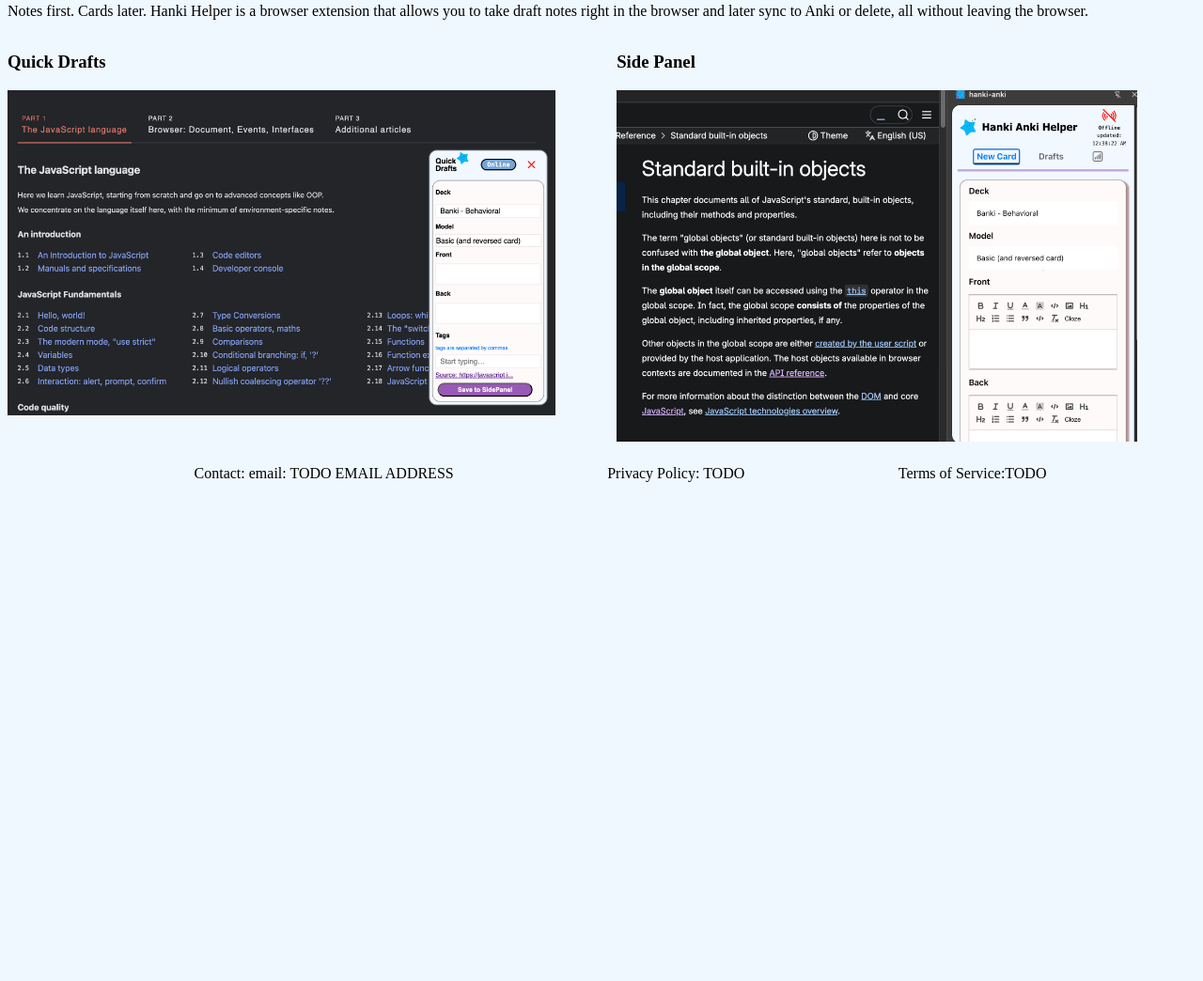
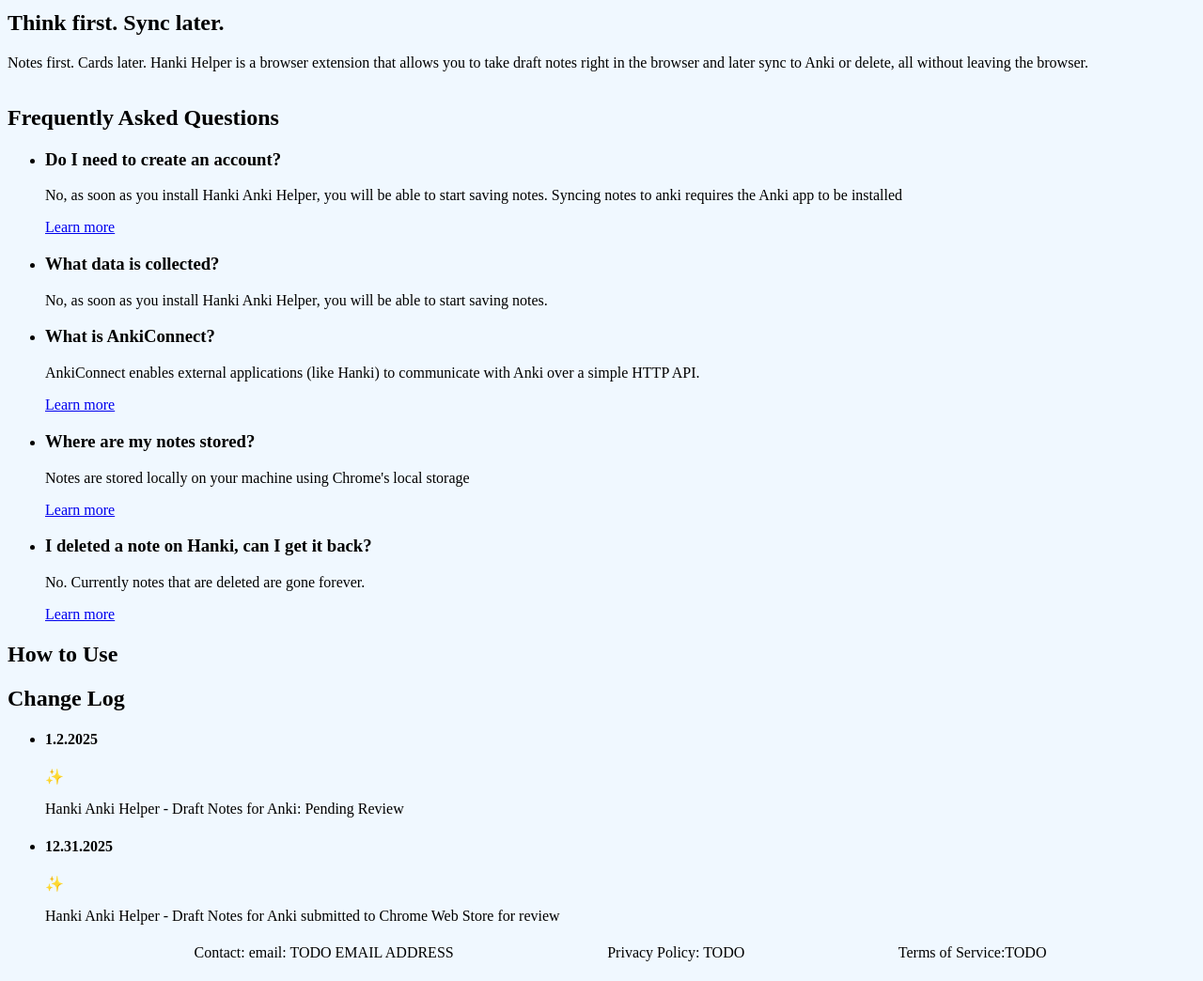
Before and after one commit to Salgado3/hanki_helper_website, a plain HTML site: page index.html in a window 1280 px wide. Shown: the part 301-1345 px from the top of the page at 94% size. Before the commit the page ends 835 px from the top, so only its background shows below. Drawn offline with Linux system fonts and the light colour scheme.

Commit message:
update navbar links. smooth scroll. add screen shots, faq, how to. wip.

```diff
--- a/index.html
+++ b/index.html
@@ -11,10 +11,10 @@
     <nav class="navbarContainer">
       <ul class="navbarUnorderedList">
         <li class="navbarListItem">
-          <a class="navbarButton" href="./pages/faq.html">FAQ's</a>
+          <a class="navbarButton" href="#FAQ" id="FAQ_navbar">FAQ's</a>
         </li>
         <li class="navbarListItem">
-          <a class="navbarButton" href="./pages/howTo.html">How to use</a>
+          <a class="navbarButton" href="#HowTo">How to use</a>
         </li>
         <li class="navbarListItem">
           <a href="#" class="navbarButton">Install on Chrome</a>
@@ -23,7 +23,10 @@
     </nav>
 
     <header class="headerContainer">
-      <strong class="underConstruction">WEBSITE UNDER CONSTRUCTION :)</strong>
+      <strong class="underConstruction"
+        >WEBSITE UNDER CONSTRUCTION :) (chrome ext pending review
+        1.2.2026)</strong
+      >
 
       <div class="headerTitleImgContainer">
         <h1 class="headerTitle">Hanki Anki Helper - Draft Notes for Anki</h1>
@@ -41,7 +44,7 @@
       </p>
       <div>
         <div class="screenshotContainer">
-          <section class="quickDraftsContainer">
+          <!-- <section class="quickDraftsContainer">
             <h3>Quick Drafts</h3>
             <div class="imgContainer">
               <img
@@ -60,8 +63,89 @@
                 alt=""
               />
             </div>
-          </section>
+          </section> -->
         </div>
+      </div>
+      <div class="FAQ_Container">
+        <h2 id="FAQ">Frequently Asked Questions</h2>
+        <ul>
+          <li>
+            <div class="faqitemContainer">
+              <h3>Do I need to create an account?</h3>
+              <p>
+                No, as soon as you install Hanki Anki Helper, you will be able
+                to start saving notes. Syncing notes to anki requires the Anki
+                app to be installed
+              </p>
+              <a href="https://apps.ankiweb.net/">Learn more</a>
+            </div>
+          </li>
+          <li>
+            <div class="faqitemContainer">
+              <h3>What data is collected?</h3>
+              <p>
+                No, as soon as you install Hanki Anki Helper, you will be able
+                to start saving notes.
+              </p>
+            </div>
+          </li>
+          <li>
+            <div class="faqitemContainer">
+              <h3>What is AnkiConnect?</h3>
+              <p>
+                AnkiConnect enables external applications (like Hanki) to
+                communicate with Anki over a simple HTTP API.
+              </p>
+              <a href="https://ankiweb.net/shared/info/2055492159"
+                >Learn more</a
+              >
+            </div>
+          </li>
+          <li>
+            <div class="faqitemContainer">
+              <h3>Where are my notes stored?</h3>
+              <p>
+                Notes are stored locally on your machine using Chrome's local
+                storage
+              </p>
+              <a
+                href="https://developer.chrome.com/docs/devtools/storage/localstorage"
+                >Learn more</a
+              >
+            </div>
+          </li>
+          <li>
+            <div class="faqitemContainer">
+              <h3>I deleted a note on Hanki, can I get it back?</h3>
+              <p>No. Currently notes that are deleted are gone forever.</p>
+              <a
+                href="https://developer.chrome.com/docs/devtools/storage/localstorage"
+                >Learn more</a
+              >
+            </div>
+          </li>
+        </ul>
+      </div>
+      <div class="HowTo_Container">
+        <h2 id="HowTo">How to Use</h2>
+      </div>
+      <div class="HowTo_Container">
+        <h2 id="HowTo">Change Log</h2>
+        <ul>
+          <li>
+            <h4>1.2.2025</h4>
+            <span>✨</span>
+            <p>Hanki Anki Helper - Draft Notes for Anki: Pending Review</p>
+          </li>
+          <li>
+            <h4>12.31.2025</h4>
+            <span>✨</span>
+            <p>
+              Hanki Anki Helper - Draft Notes for Anki submitted to Chrome Web
+              Store for review
+            </p>
+          </li>
+        </ul>
       </div>
     </div>
 
@@ -76,5 +160,6 @@
         </li>
       </ul>
     </footer>
+    <script src="javascript/index.js"></script>
   </body>
 </html>
--- a/javascript/index.js
+++ b/javascript/index.js
@@ -0,0 +1,10 @@
+const faqNavbar = document.getElementById("FAQ_navbar");
+const faqTitle = document.getElementById("FAQ");
+
+// faqNavbar.addEventListener("click", () => {
+//   faqTitle.scrollIntoView({
+//     behavior: "smooth",
+//     block: "end",
+//     inline: "nearest",
+//   });
+// });
--- a/main.css
+++ b/main.css
@@ -5,10 +5,7 @@
   box-sizing: border-box;
 }
 :root {
-  --main-background-color: transparent;
-  --main-button-color: #975ab6;
-  --main-label-font-size: 1rem;
-  --main-border-radius: 15px;
+  scroll-behavior: smooth;
 }
 
 /* 2. Remove default margin */
@@ -28,6 +25,13 @@
   display: flex;
   justify-content: center;
   align-content: center;
+}
+
+.navbarContainer {
+  position: sticky;
+  top: 0;
+  background-color: aliceblue;
+  box-shadow: 5px 2.5px 2.5px gray;
 }
 
 .headerTitleImgContainer {
```
Also changed, not shown: pages/faq.html (deleted, +0 -29 lines), pages/howTo.html (deleted, +0 -29 lines), pages/privacyPolicy.html (+3 -3 lines), pages/termsOfService.html (+7 -3 lines), public/contentView_ui.png (added), public/popup_ui_1280.png (added), public/sidepanel_createCard_ui_1280.png (added), public/sidepanel_draft_ui_1280.png (added).
